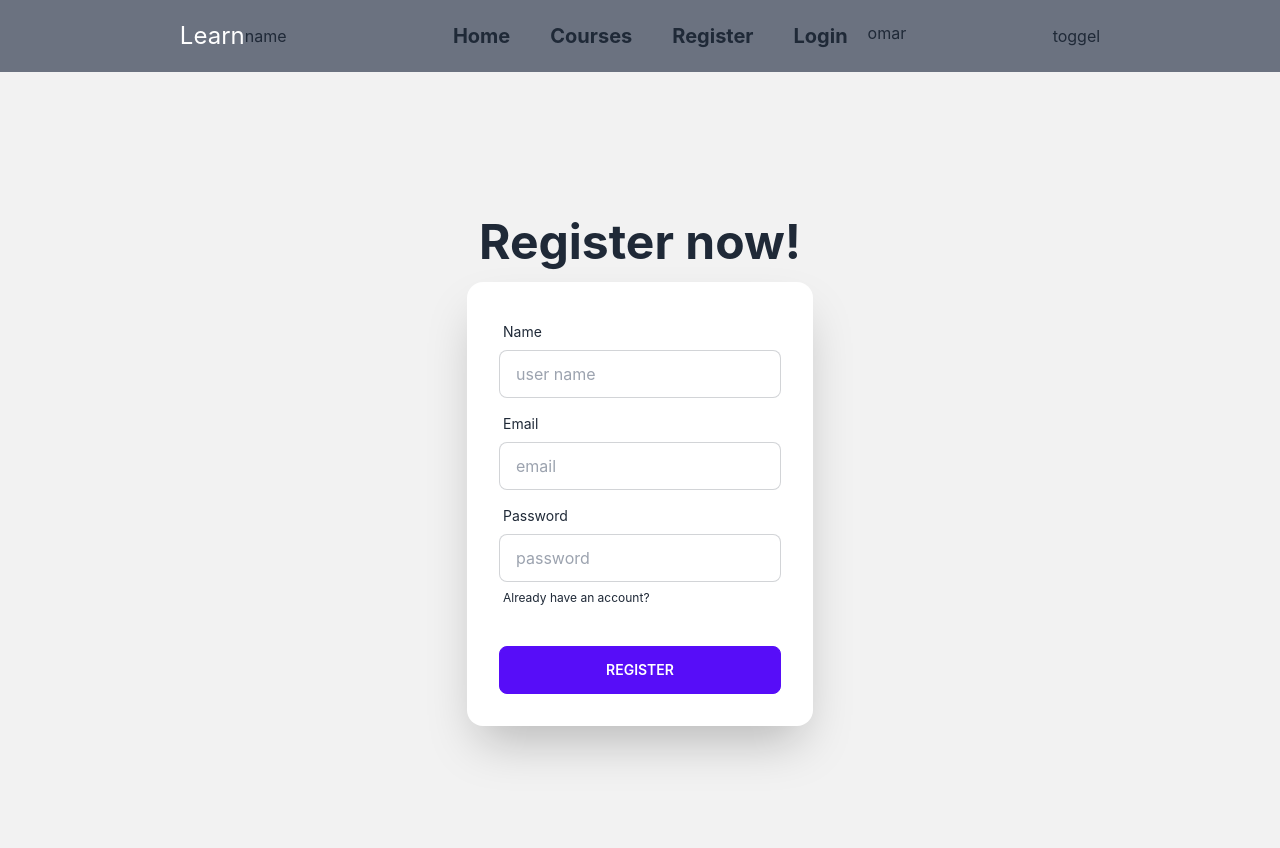
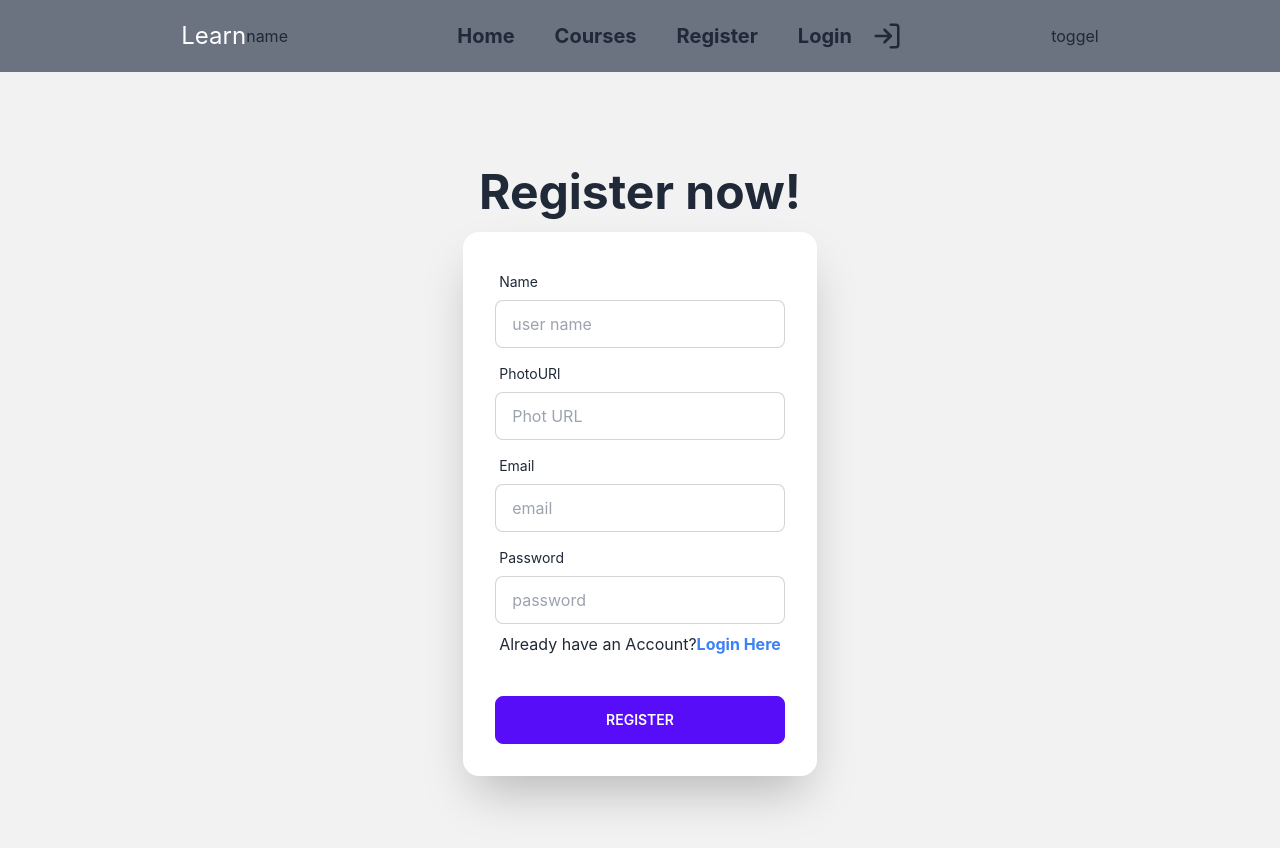
Before and after one commit to Omarabdullah99/b610-learning-platfrom-client-side-Omarabdullah99, a React (Create React App) app: page /register in a window 1280 px wide. Shown: the top 848 px of the page. Built offline with nearby package versions, Linux system fonts and the light colour scheme; no server answers.

Commit message:
email-password

```diff
--- a/src/Contexts/AuthProvider/AuthProvider.js
+++ b/src/Contexts/AuthProvider/AuthProvider.js
@@ -1,9 +1,50 @@
-import React, { createContext } from 'react';
+import React, { createContext, useEffect, useState } from 'react';
+import { createUserWithEmailAndPassword, getAuth, onAuthStateChanged, signInWithEmailAndPassword, signOut, updateProfile } from "firebase/auth";
+import app from '../../firebase/firebase.config'
+
 export const AuthContext=createContext()
+const auth =getAuth(app)
 
 const AuthProvider = ({children}) => {
-    const user = {displayName:'omar'}
-    const authInfo={user}
+    const [user,setUser]=useState('')
+
+    useEffect(() => {
+        const unsubscribe = onAuthStateChanged(auth, currentUser => {
+
+            setUser(currentUser)
+
+
+
+        })
+
+        return () => {
+            unsubscribe();
+        }
+    }, [])
+
+
+    //createUser
+    const createUser=(email,password)=>{
+
+        return createUserWithEmailAndPassword(auth,email,password)
+    }
+
+    //logIn
+    const logIn =(email,password)=>{
+        return signInWithEmailAndPassword(auth,email,password)
+    }
+    //logout
+    const logOut=()=>{
+        return signOut(auth)
+    }
+
+    const updatProfile=(userName,image)=>{
+       return updateProfile(auth.currentUser,{
+        displayName: userName, photoURL:image
+      })
+    }
+
+    const authInfo={user,createUser,logIn,updatProfile,logOut}
 
     return (
         <AuthContext.Provider value={authInfo}>
--- a/src/component/Header/Header.js
+++ b/src/component/Header/Header.js
@@ -2,8 +2,15 @@ import React, { useContext } from 'react';
 import { Link } from 'react-router-dom';
 import { AuthContext } from '../../Contexts/AuthProvider/AuthProvider';
 import './Header.css'
+import {  FiLogIn} from 'react-icons/fi';
 const Header = () => {
-    const {user}=useContext(AuthContext)
+    const {user,logOut}=useContext(AuthContext)
+    const handleLogOut=()=>{
+        logOut()
+        .then(()=> {})
+        .catch(error => console.log(error))
+    }
+    // photoURL
     return (
        <div className=' bg-gray-500 py-5'>
 
@@ -18,9 +25,29 @@ const Header = () => {
        <ul className=' lg:flex'>
        <Link to='/'><li>Home</li></Link>
        <Link to='/courses'><li>Courses</li></Link>
-       <Link to='/register'><li>Register</li></Link>
+
+       {
+        user?.uid ?
+        <>
+        <button className='text-xl' onClick={handleLogOut} >Logout</button>
+
+        </>
+        :
+        <>
+        <Link to='/register'><li>Register</li></Link>
       <Link to='/login'> <li>Login</li></Link>
-      <p>{user.displayName}</p>
+        </>
+       }
+
+       {
+        user?.photoURL ?
+        <img  className='w-20 rounded-full'  src={user.photoURL} alt="" />
+        :
+        <h1 className='text-3xl font-bold'><FiLogIn></FiLogIn></h1>
+       }
+
+
+
        </ul>
        </div>
 
--- a/src/component/Login/Login.js
+++ b/src/component/Login/Login.js
@@ -1,7 +1,12 @@
-import React from 'react';
+import React, { useContext, useState } from 'react';
 import { Link } from 'react-router-dom';
+import { FaBeer,FaGoogle,FaGithub } from "react-icons/fa";
+import { AuthContext } from '../../Contexts/AuthProvider/AuthProvider';
 
 const Login = () => {
+  const {logIn}=useContext(AuthContext)
+  const [error,setError]=useState('')
+
     const handleSubmit=(event)=>{
         event.preventDefault()
         const form= event.target;
@@ -9,12 +14,31 @@ const Login = () => {
         const password=form.password.value;
         console.log(email,password)
 
+        logIn(email,password)
+        .then((userCredential) => {
+          // Signed in
+          const user = userCredential.user;
+          console.log(user)
+          setError('')
+          form.reset()
+          // ...
+        })
+
+        .catch((error) => {
+          const errorCode = error.code;
+          const errorMessage = error.message;
+          console.log(errorMessage)
+          setError(errorMessage)
+        });
+
+
     }
     return (
-        <div className="hero min-h-screen bg-base-200">
+        <div className="hero min-h-screen bg-base-200 ">
   <div className="hero-content flex-col ">
     <div className="text-center lg:text-left">
       <h1 className="text-5xl font-bold">Login now!</h1>
+      <p className='text-xl font-bold text-red-400'>{error} </p>
 
     </div>
     <div className="card flex-shrink-0 w-full max-w-sm shadow-2xl bg-base-100">
@@ -31,13 +55,17 @@ const Login = () => {
           </label>
           <input type="password" name='password' placeholder="password" className="input input-bordered" required />
           <label className="label">
-            <Link to='/register' className="label-text-alt link link-hover">If you have no account? please Register</Link>
+            <Link to='/register' className="label-text-alt link link-hover">If you have no account?Register Here</Link>
           </label>
+
         </div>
         <div className="form-control mt-6">
           <button className="btn btn-primary">Login</button>
+
         </div>
       </form>
+      <button className='btn btn-primary mt-5'>Sign In Google <span className='ml-5 text-xl'><FaGoogle></FaGoogle></span> </button>
+          <button className='btn btn-primary mt-5'>Sign In  GitHub <span className='text-xl ml-5'><FaGithub></FaGithub> </span> </button>
     </div>
   </div>
 </div>
--- a/src/component/Register/Register.js
+++ b/src/component/Register/Register.js
@@ -1,14 +1,66 @@
-import React from 'react';
+import React, { useContext, useState } from 'react';
+import { getAuth } from "firebase/auth";
 import { Link } from 'react-router-dom';
+import { AuthContext } from '../../Contexts/AuthProvider/AuthProvider';
+import app from '../../firebase/firebase.config';
 
 const Register = () => {
+  const auth=getAuth(app)
+  const {createUser,updatProfile}=useContext(AuthContext)
+  const [error,setError]=useState()
+  const [userName,setUserName]=useState('')
+  const [image,setImage]=useState('')
+
+  const handelName=(e)=>{
+    setUserName(e.target.value)
+  }
+  const handleImage=(e)=>{
+    setImage(e.target.value)
+  }
+
+
+    updatProfile(userName,image)
+    .then(() => {
+      // Profile updated!
+      // ...
+    }).catch((error) => {
+      // An error occurred
+      // ...
+    });
+
+
+
     const handleSubmit=(event)=>{
         event.preventDefault()
         const form= event.target;
         const name=form.name.value;
+        const photoURL=form.photoURL.value
         const email=form.email.value;
         const password=form.password.value;
-        console.log(email,password,name)
+        console.log(email,password,name,photoURL)
+
+        createUser(email,password)
+        .then((userCredential) => {
+          // Signed in
+          const user = userCredential.user;
+          console.log(user)
+          updatProfile()
+          setError('')
+          form.reset()
+          // ...
+        })
+        .catch((error) => {
+          const errorCode = error.code;
+          const errorMessage = error.message;
+          console.log(errorMessage)
+          setError(errorMessage)
+          // ..
+        });
+
+        if(password.length <6){
+          setError('passwored should be 6 charecter')
+          return;
+      }
 
     }
     return (
@@ -16,6 +68,7 @@ const Register = () => {
   <div className="hero-content flex-col ">
     <div className="text-center lg:text-left">
       <h1 className="text-5xl font-bold">Register now!</h1>
+      <p className='text-xl font-bold text-red-400'>{error}</p>
 
     </div>
     <div className="card flex-shrink-0 w-full max-w-sm shadow-2xl bg-base-100">
@@ -25,8 +78,15 @@ const Register = () => {
       <label className="label">
         <span className="label-text"> Name</span>
       </label>
-      <input type="text" name='name' placeholder="user name" className="input input-bordered" required />
+      <input onBlur={handelName} type="text" name='name' placeholder="user name" className="input input-bordered" required />
     </div>
+
+    <div className="form-control">
+    <label className="label">
+      <span className="label-text"> PhotoURl</span>
+    </label>
+    <input onBlur={handleImage} type="text" name='photoURL' placeholder="Phot URL" className="input input-bordered" required />
+  </div>
 
         <div className="form-control">
           <label className="label">
@@ -40,8 +100,9 @@ const Register = () => {
           </label>
           <input type="password" name='password' placeholder="password" className="input input-bordered" required />
           <label className="label">
-            <Link to='/login' className="label-text-alt link link-hover">Already have an account? </Link>
+            <h1>Already have an Account?<Link to='/login'><span className='text-blue-500 font-bold'>Login Here</span></Link></h1>
           </label>
+
         </div>
         <div className="form-control mt-6">
           <button className="btn btn-primary">Register</button>
```
